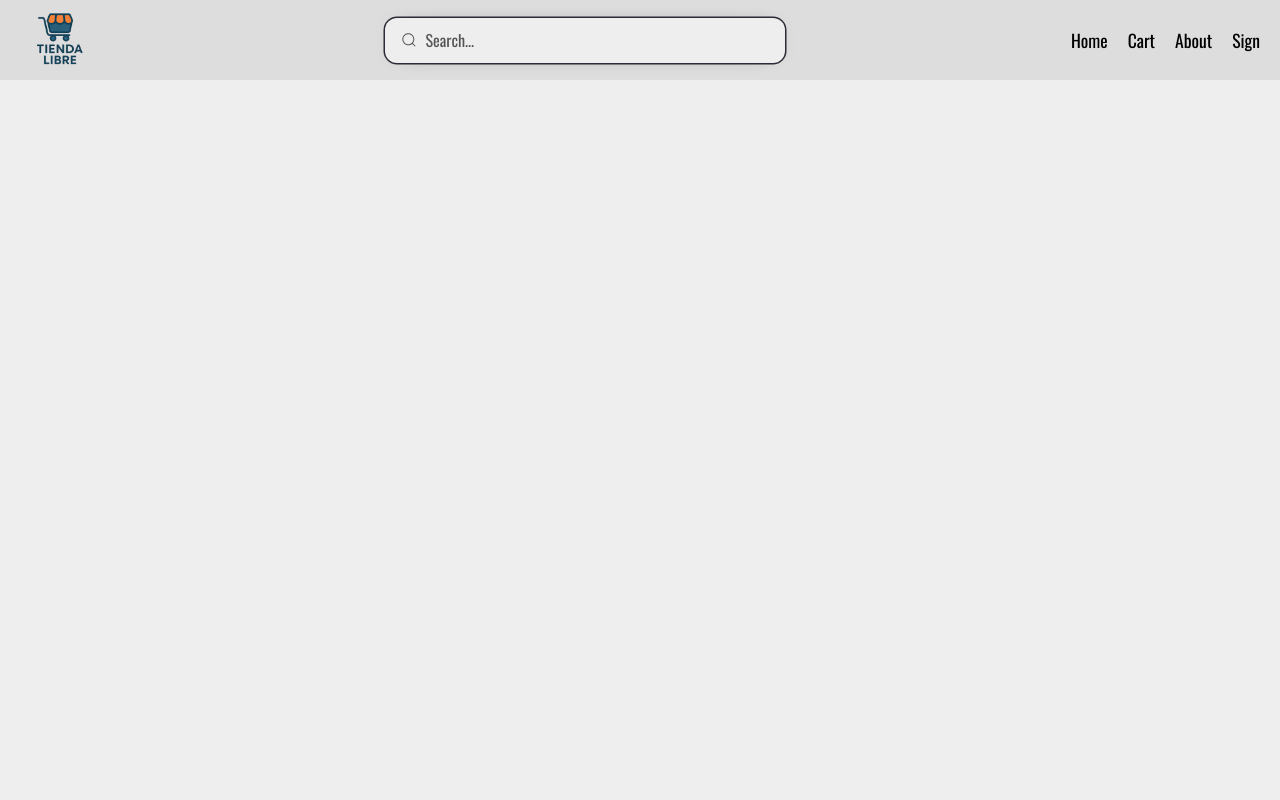
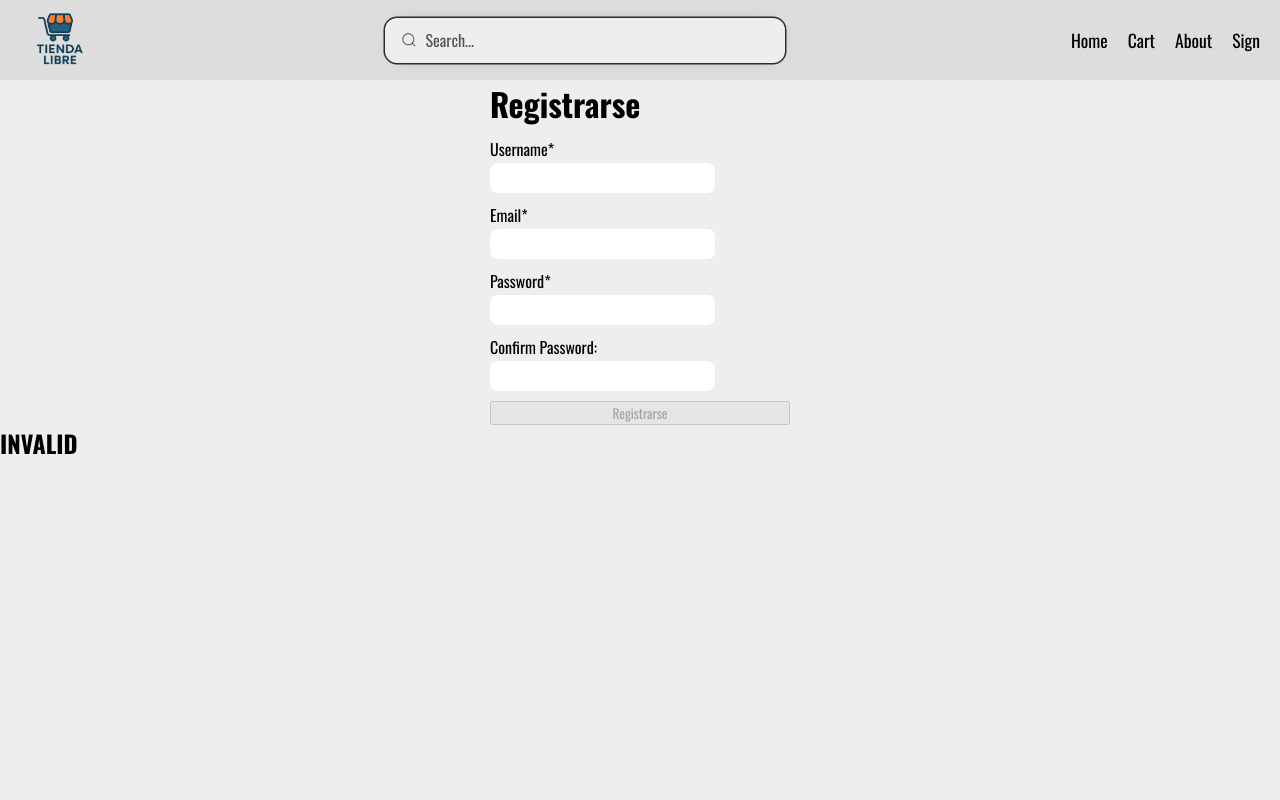
Before and after one commit to EmaSanro/tiendaLibre, an Angular app: page /sign in a window 1280 px wide. Shown: the top 800 px of the page. Built offline with nearby package versions, Linux system fonts and the light colour scheme.

Commit message:
empezando la creacion de la pagina de registro/logueo

```diff
--- a/src/app/app.module.ts
+++ b/src/app/app.module.ts
@@ -9,7 +9,7 @@ import { SignComponent } from './sign/sign.component';
 import { InputNumberComponent } from './input-number/input-number.component';
 import { ProductComponent } from './product/product.component';
 import { CardComponent } from './card/card.component';
-import { FormsModule } from '@angular/forms';
+import { FormsModule, ReactiveFormsModule } from '@angular/forms';
 import { SliderComponent } from './slider/slider.component';
 import { CartComponent } from './cart/cart.component';
 
@@ -29,7 +29,8 @@ register();
   imports: [
     BrowserModule,
     AppRoutingModule,
-    FormsModule
+    FormsModule,
+    ReactiveFormsModule
   ],
   providers: [
     provideClientHydration(withEventReplay())
--- a/src/app/sign/sign.component.html
+++ b/src/app/sign/sign.component.html
@@ -0,0 +1,45 @@
+<div class="container-form">
+    <form [formGroup]="formSignUp" (ngSubmit)="onSubmit()">
+        <h1>Registrarse</h1>
+        <div class="data-container">
+            <label for="username">Username*</label>
+            <input class='control' id='username' name='username' type="text" formControlName='username'
+             [class.invalid]='getUsername()?.invalid && (getUsername()?.dirty || getUsername()?.touched)'/>
+             @if(getUsername()?.invalid && (getUsername()?.dirty || getUsername()?.touched)) {
+                <p>El username es requerido*</p>
+             }
+        </div>
+        <div class="data-container">
+            <label for="email">Email*</label>
+            <input class='control' id='email' name='email' type='email' formControlName='email'
+            [class.invalid]='getEmail()?.invalid && ((getEmail()?.touched || getEmail()?.dirty))' />
+            @if(getEmail()?.hasError('required') && ((getEmail()?.touched || getEmail()?.dirty))) {
+                <p>El email es requerido*</p>
+            }
+            @if(getEmail()?.hasError('email') && ((getEmail()?.touched || getEmail()?.dirty))) {
+                <p>El formato no es valido</p>
+            }
+        </div>
+        <div class="data-container">
+            <label for="password">Password*</label>
+            <input class='control' id='password' name='password' type='password' formControlName='password'
+            [class.invalid]='getPassword()?.invalid && ((getPassword()?.touched || getPassword()?.dirty))'/>
+            @if(getPassword()?.hasError('required') && ((getPassword()?.touched || getPassword()?.dirty))) {
+                <p>La contraseña es requerida*</p>
+            }
+            @if(getPassword()?.hasError('minlength') && ((getPassword()?.touched || getPassword()?.dirty))) {
+                <p>La contraseña debe tener minimo 8 caracteres*</p>
+            }
+        </div>
+        <div class="data-container">
+            <label for="confPassword">Confirm Password:</label>
+            <input class='control' id='confPassword' name='confPassword' type='password' formControlName='confirmPassword' />
+            @if(formSignUp.hasError('mismatch')) {
+                <p>Las contraseñas no coinciden</p>
+            }
+        </div>
+        <button type='submit' [disabled]="!formSignUp.valid">Registrarse</button>
+    </form>
+</div>
+
+<h2>{{formSignUp.status}}</h2>
--- a/src/app/sign/sign.component.scss
+++ b/src/app/sign/sign.component.scss
@@ -0,0 +1,41 @@
+.container-form {
+    display: flex;
+    flex-direction: column;
+    align-items: center;
+}
+
+form {
+    display: flex;
+    width: 300px;
+    flex-direction: column;
+    row-gap: 10px;
+}
+
+form .data-container {
+    display: flex;
+    flex-direction: column;
+    row-gap: 2px;
+
+    & input {
+        width: 75%;
+        height: 30px;
+        padding: 0 5px;
+        border-radius: 8px;
+        border: none;
+        outline: none;
+
+        &:focus {
+            border: 1px solid #295f7a;
+        }
+    }
+}
+
+
+// ESTILO PARA INPUTS INVALIDOS
+.data-container p {
+    color: red;
+}
+
+.data-container .control.invalid {
+    border: 1px solid red;
+}
--- a/src/app/sign/sign.component.ts
+++ b/src/app/sign/sign.component.ts
@@ -1,4 +1,5 @@
 import { Component } from '@angular/core';
+import { AbstractControl, FormControl, FormGroup, ValidationErrors, Validators} from '@angular/forms';
 
 @Component({
   selector: 'app-sign',
@@ -7,5 +8,37 @@ import { Component } from '@angular/core';
   styleUrl: './sign.component.scss'
 })
 export class SignComponent {
+  formSignUp = new FormGroup({
+    username : new FormControl('', [Validators.required]),
+    email : new FormControl('', [Validators.required, Validators.email]),
+    password: new FormControl('', [Validators.required, Validators.minLength(8)]),
+    confirmPassword: new FormControl('', []),
+  }, [this.passMismatch])
 
+  getUsername() {
+    return this.formSignUp.get('username');
+  }
+
+  getEmail() {
+    return this.formSignUp.get('email');
+  }
+
+  getPassword() {
+    return this.formSignUp.get('password');
+  }
+
+  getConfPass() {
+    return this.formSignUp.get('confirmPassword');
+  }
+
+  private passMismatch(control: AbstractControl) :ValidationErrors | null {
+    if(control.get('password')?.value !== control.get('confirmPassword')?.value){
+      return { mismatch : true };
+    }
+    return null;
+  }
+
+  onSubmit() {
+    console.log(this.formSignUp.value);
+  }
 }
```
